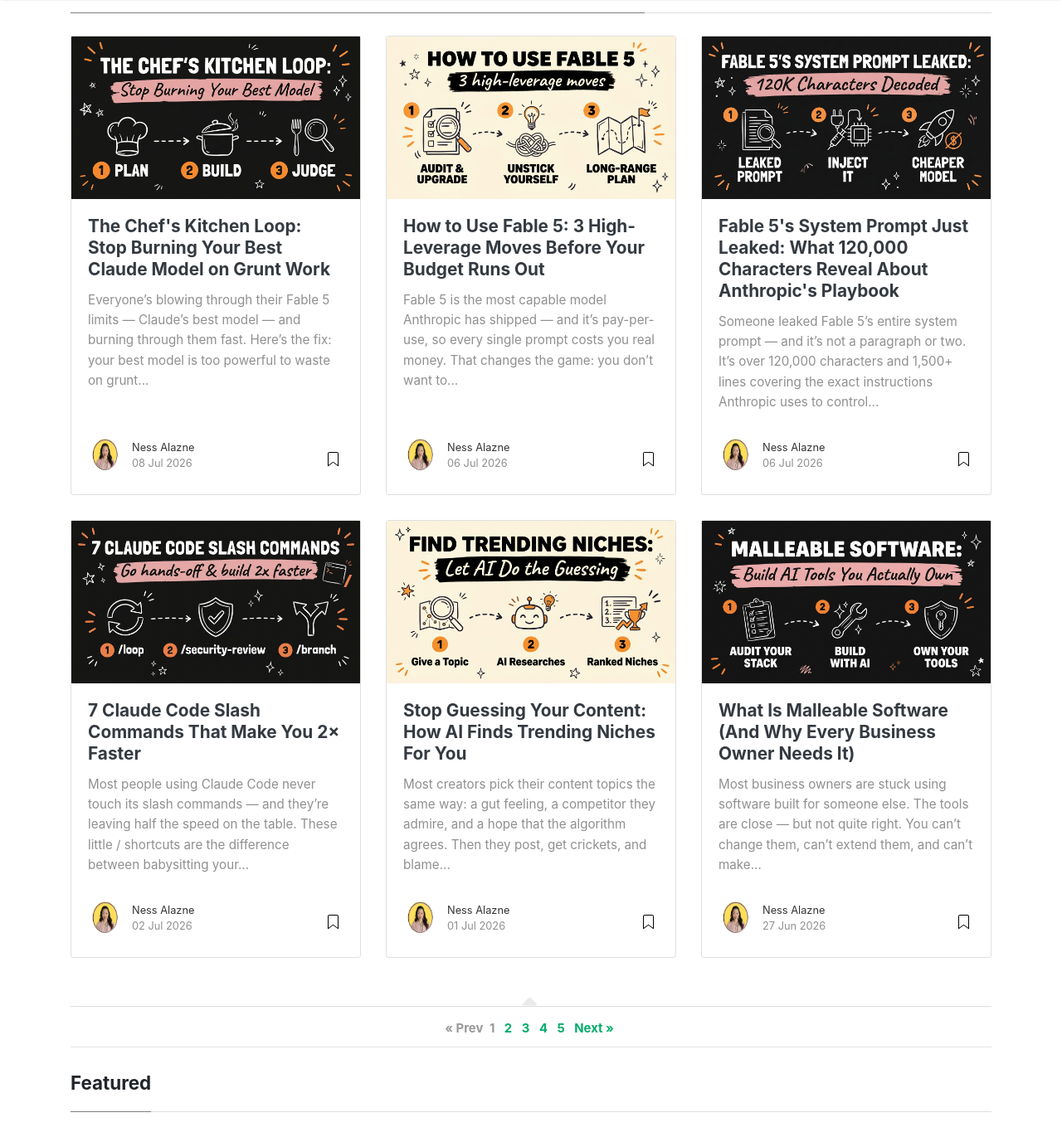
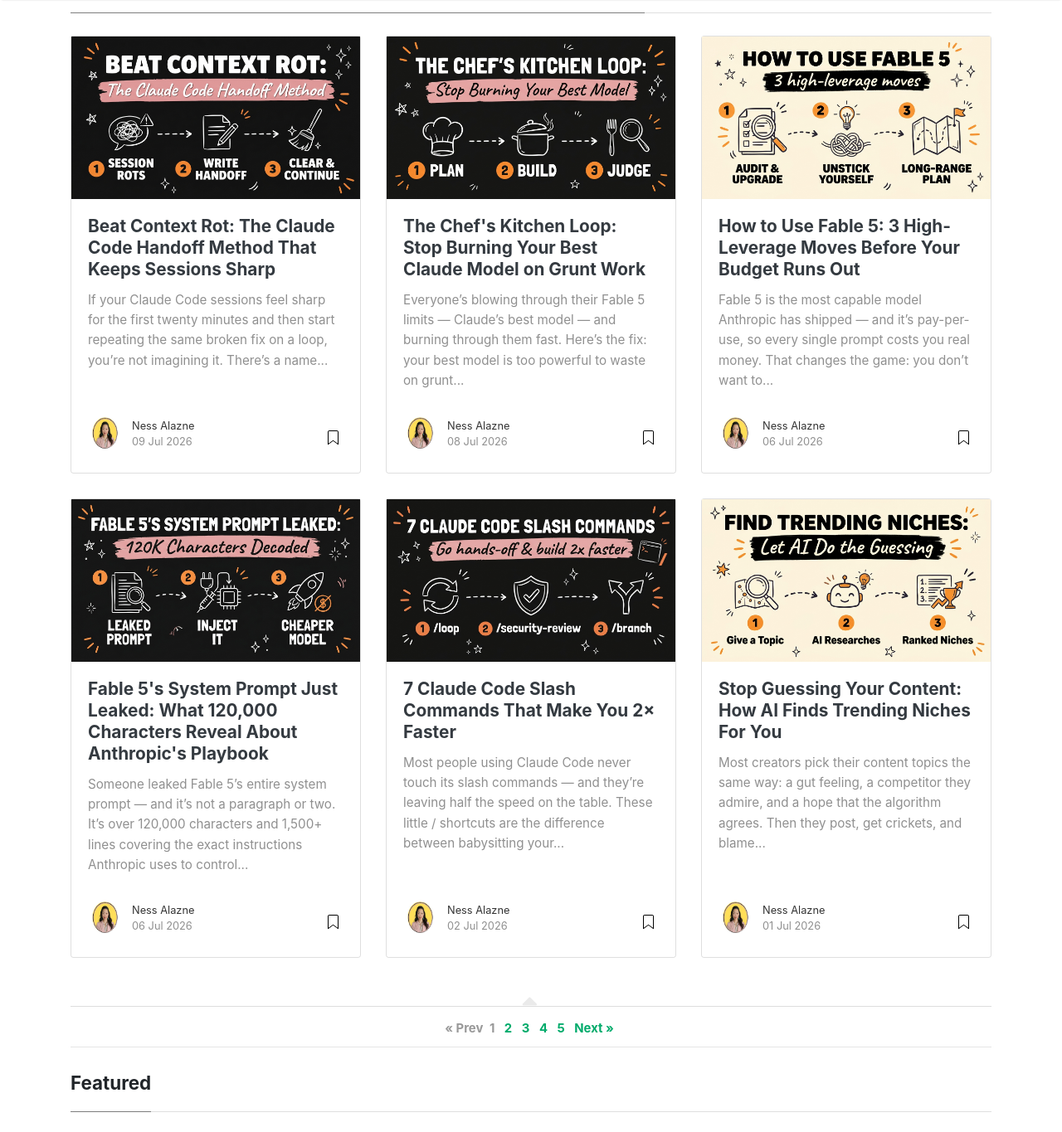
Before and after one commit to nessalazne/nessalazne.github.io, a Jekyll site: the page built from index.html, in a window 1280 px wide and 1400 px high, scrolled down 247 px, cut to the strip 0-1365 px from the top of the window. Shown: the whole strip at 83% size. Built offline with Jekyll 4.4.1, drawn with Linux system fonts in a browser that asks for light colours; nearby versions of some CDN libraries; the list of posts is cut into pages by our own code; some of the changed lines change nothing that is shown; some of the changed text lies outside the part shown.

Commit message:
Add: Beat Context Rot: The Claude Code Handoff Method

```diff
--- a/_pages/get.md
+++ b/_pages/get.md
@@ -335,6 +335,14 @@
       post: "https://blog.digicuratoragency.com/claude-code-5-skills-project/"
     }
   ],
+  "growthos": [
+    {
+      title: "Beat Context Rot: The Claude Code Handoff Method",
+      desc: "The six-section handoff.md template and copy-paste prompt that stop Claude Code sessions from getting dumber the longer they run.",
+      url: "https://guides.digicuratoragency.com/guides/beat-context-rot-claude-code-handoff",
+      post: "https://blog.digicuratoragency.com/beat-context-rot-claude-code-handoff/"
+    }
+  ],
   "cms": [
     {
       title: "Claude Code CMS Dashboard Playbook",
--- /dev/null
+++ b/_posts/2026-07-09-beat-context-rot-claude-code-handoff.md
@@ -0,0 +1,95 @@
+---
+layout: post
+title: "Beat Context Rot: The Claude Code Handoff Method That Keeps Sessions Sharp"
+author: nessa
+categories: [Claude Code, AI Automation, GrowthOS]
+image: assets/images/beat-context-rot-claude-code-handoff-header.jpg
+featured: false
+---
+
+If your Claude Code sessions feel sharp for the first twenty minutes and then start repeating the same broken fix on a loop, you're not imagining it. There's a name for it: context rot. And running `/compact` doesn't fix it — it just repackages the mess and hands it back to you. In this post you'll learn the handoff method that actually clears the rot: what to put in a `handoff.md` file, when to use it, and the exact copy-paste prompt that gets Claude to write it for you.
+
+---
+
+## Get the Free Guide
+
+Want the paste-ready version — the six-section handoff.md template and the copy-paste prompt to make Claude write it for you? That's all in the free **Beat Context Rot** cheat sheet.
+
+**[Get the free Beat Context Rot Guide →](https://guides.digicuratoragency.com/guides/beat-context-rot-claude-code-handoff)**
+
+---
+
+<div style="max-width: 315px; margin: 2rem auto;">
+  <div style="position: relative; padding-bottom: 177.78%; height: 0; overflow: hidden; border-radius: 10px;">
+    <iframe style="position: absolute; top: 0; left: 0; width: 100%; height: 100%;"
+      src="https://www.youtube.com/embed/90-hLM8Nbuc"
+      frameborder="0"
+      allow="accelerometer; autoplay; clipboard-write; encrypted-media; gyroscope; picture-in-picture"
+      allowfullscreen></iframe>
+  </div>
+</div>
+
+## Why /compact Isn't Enough
+
+Here's what's actually happening inside a long Claude Code session: every dead end, every messy debugging detour, every assumption that didn't pan out stays in view. As that pile grows, it crowds out the signal. Claude starts spending its attention on noise instead of your actual problem, and the quality of its answers quietly slides. That's context rot.
+
+Most people reach for `/compact` the moment they notice it. It's not enough. Compacting summarizes the old conversation and carries it forward — baggage and all. Claude remembers that it tried something and it failed, but not *why* it failed. So it tries again. You end up watching it circle back into the exact same broken fix, just with a shorter transcript behind it.
+
+The fix isn't a smaller version of the mess. It's a clean handoff.
+
+## The Handoff Method: Write, Clear, Continue
+
+Instead of compacting, you have Claude write a short handoff note before you stop. It captures only what the next session actually needs — the goal, where things stand, and what not to repeat. Then you wipe the slate and start fresh from that note.
+
+Three moves, in order:
+
+1. **Before you end a session**, tell Claude to create a `handoff.md` file.
+2. **Run `/clear`**, or just open a brand-new session.
+3. **Tell the fresh session** to read `handoff.md` and continue from there.
+
+The new session starts with the full picture and none of the rot. No re-explaining, no waiting for Claude to accidentally rediscover a mistake it already made once.
+
+Use this when you're stepping away for hours, or when Claude keeps making the same broken mistake on a loop. Either one is your signal to hand off and reset.
+
+## What Actually Goes in handoff.md (Six Things, No More)
+
+This is the part that separates a useful handoff note from a glorified compact. Tell Claude to put exactly six sections in `handoff.md`:
+
+1. **The goal** — what you're ultimately building, in one or two lines.
+2. **Current state** — what works right now, what's done, what's still open.
+3. **Active files** — the exact files in play, so the next session knows where to look.
+4. **Changes made** — what happened this session, so nothing is a surprise.
+5. **Failed attempts** — what you tried that didn't work, and specifically *why* it failed.
+6. **Next steps** — the concrete next actions, in order.
+
+That fifth item — failed attempts, with the *why* — is the whole thing. A bare list of "tried X, tried Y" is exactly what `/compact` already gives you. What stops Claude from looping back into a dead end is knowing *why* it was a dead end, not just that it was one.
+
+Here's the copy-paste prompt to run before you stop a session:
+
+> Before we stop, create a file called handoff.md. Include six sections: 1) Goal, 2) Current state, 3) Active files, 4) Changes made, 5) Failed attempts (and why each one failed), 6) Next steps. Keep it short and factual — just what the next session needs to pick up cleanly.
+
+## When to Use This (And When Not To)
+
+You don't need a handoff for every five-minute session — that's overhead for no reason. This is for the moments where context actually has time to rot:
+
+- **You're stepping away for hours** — end of day, moving to another task, waiting on something external.
+- **Claude keeps circling the same fix** — that's the clearest sign the current context is working against you, not for you.
+- **You're handing the project to a teammate**, human or otherwise, who wasn't in the original session.
+
+For quick back-and-forth work in a single sitting, just keep going. Save the handoff for the moments where a clean slate actually buys you something.
+
+## Make It a Habit, Not a One-Off
+
+Once you've done this a couple of times, it's worth locking in as a default, not something you only remember after a session already went sideways:
+
+- **Commit `handoff.md` to git.** Now your project carries its own memory between sessions, not just your own.
+- **End every session this way.** Make the handoff your last move, every time, so future-you never has to reconstruct where things stood.
+- **Guard the failed-attempts section.** It's the one part of the note that saves you real time — never let Claude drop it to save space.
+
+## Wrapping Up
+
+Context rot isn't a Claude problem, it's a long-session problem — and `/compact` was never built to solve it, only to shrink it. The fix is a clean handoff: write the note, clear the slate, pick up clean. Your progress carries forward. The mistakes don't.
+
+Grab the [free Beat Context Rot guide](https://guides.digicuratoragency.com/guides/beat-context-rot-claude-code-handoff) for the paste-ready six-section template, drop it into your next long session, and see how much sharper Claude stays.
+
+And if you're ready to stop stitching together rented tools for your business — CRM, content, booking, email — and want one AI-powered system you actually own, that's exactly what [GrowthOS](https://builds.digicuratoragency.com/growth-os/) is built for. Come see how it can save you the monthly rent, or how you could resell it and get paid to set it up for others.
```
Also changed, not shown: assets/images/beat-context-rot-claude-code-handoff-header.jpg (added), 1 other file.
